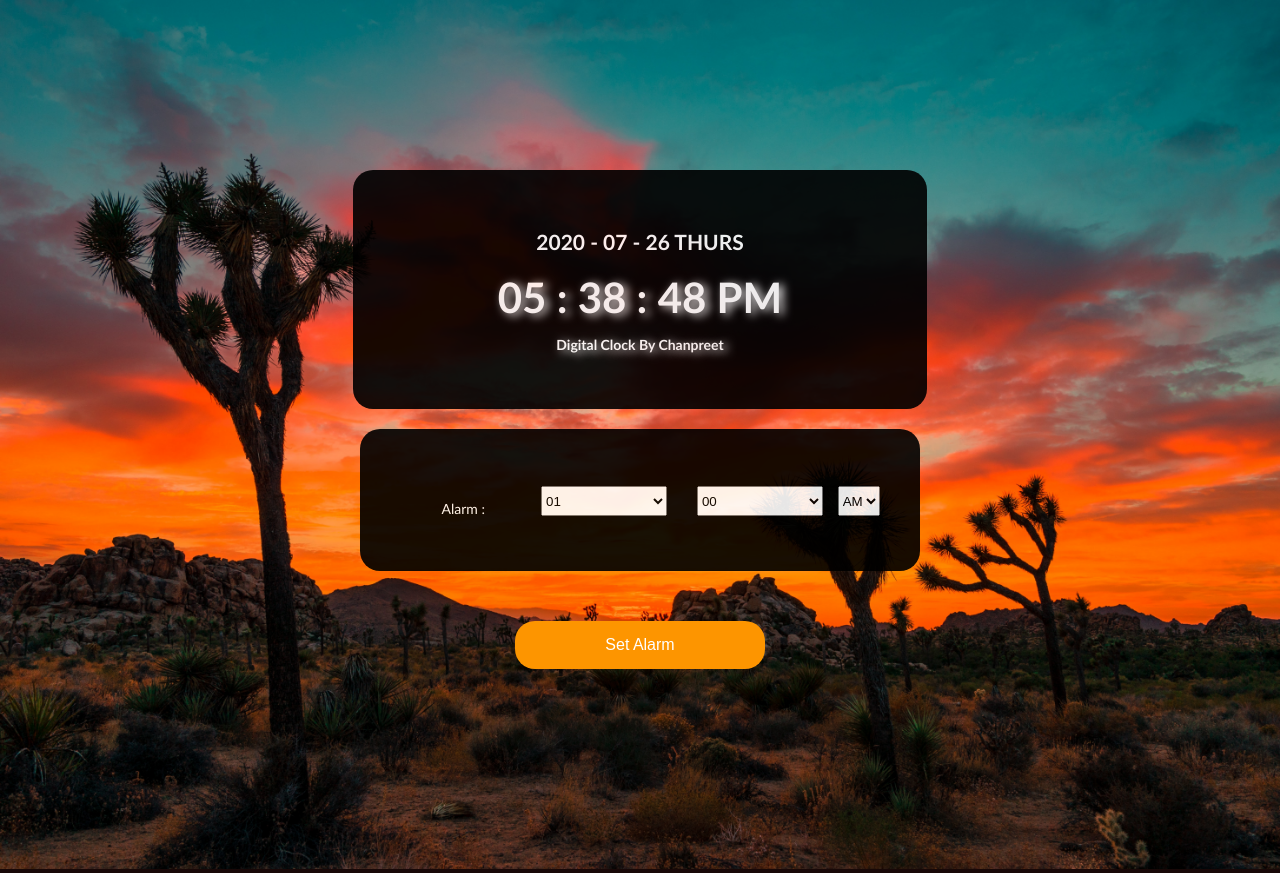
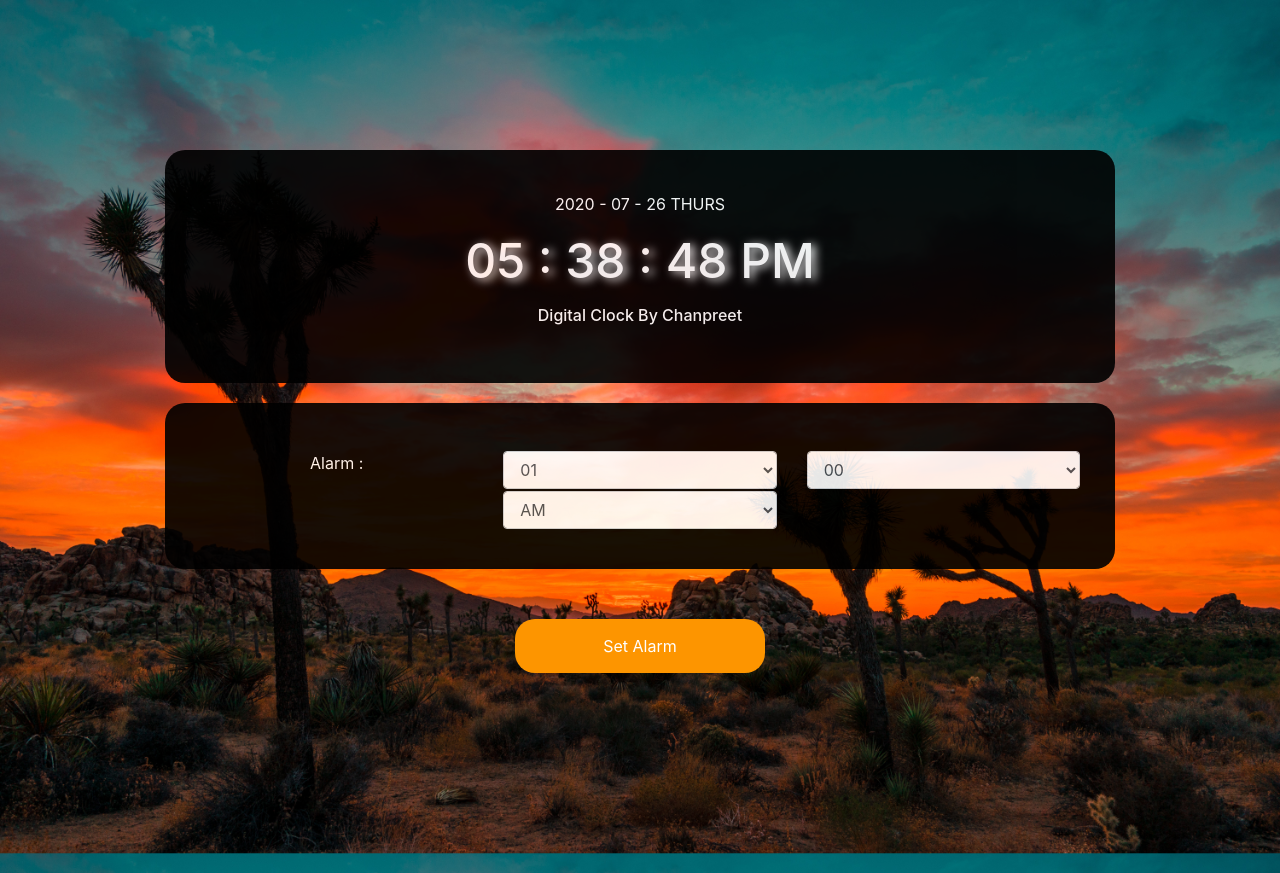
Before and after one commit to ChanpreetSingh05/Alarm, a PHP site: page / in a window 1280 px wide. Run offline with PHP 8.4, Linux system fonts and the light colour scheme; some libraries are stand-ins or nearby versions.

Commit message:
Responsive

```diff
--- a/CSStyle.css
+++ b/CSStyle.css
@@ -1,6 +1,4 @@
 body {
-    min-width: 700px;
-    max-width: 1280px;
     padding: 150px;
     height: 100%;
     font: normal normal 14px "Trebuchet MS", Arial, Tahoma, sans-serif;
@@ -8,6 +6,8 @@ body {
     background-size: cover;
     background-repeat: no-repeat;
     background-position: center;
+    background-color:#464646;
+    background-attachment: fixed;
 }
 
 select {
@@ -16,21 +16,15 @@ select {
 }
 
 .head_box {
-    width: 50%;
-    display: flex;
-    flex-direction: column;
-    justify-content: center;
     background: black;
     opacity: 0.9;
     text-align: center;
     padding: 42px;
-    margin: 20px auto;
     border-radius: 20px;
     color: white;
 }
 
 .Alarm_box {
-    width: 53%;
     background: black;
     opacity: 0.9;
     text-align: center;
@@ -87,3 +81,10 @@ h3 {
     margin: 50px auto;
     cursor: pointer;
 }
+
+   @media only screen and (max-width: 600px) {
+body {
+    padding: 250px 50px;
+
+}
+        }
--- a/home.html
+++ b/home.html
@@ -8,40 +8,44 @@
     <link rel="stylesheet" type="text/css" href="CSStyle.css">
     <link rel="stylesheet" href="https://fonts.googleapis.com/icon?family=Material+Icons">
     <script src="https://code.jquery.com/jquery-3.1.1.min.js"></script>
+    <link rel="stylesheet" href="https://stackpath.bootstrapcdn.com/bootstrap/4.5.2/css/bootstrap.min.css" integrity="sha384-JcKb8q3iqJ61gNV9KGb8thSsNjpSL0n8PARn9HuZOnIxN0hoP+VmmDGMN5t9UJ0Z" crossorigin="anonymous">
     <script src="js/clock.js"></script>
 </head>
 
 <body>
-    <div id="wrapper">
-        <div class="head_box">
-            <h2 id="date">00</h2>
+    <div class="container">
+        <div class="head_box container-fluid">
+            <p id="date">00</p>
             <h2 id="time">00</h2>
-            <h3> Digital Clock By Chanpreet</h3>
+            <h6 class="my-3">Digital Clock By Chanpreet</h6>
         </div>
 
-        <div class="Alarm_box">
+        <div class="Alarm_box container-fluid">
 
-            <h2 id="alarm_label"></h2>
-            <div class="Alarm">
-                <div id="a1">
+            <h5 id="alarm_label"></h5>
+
+  <div class="Alarm row">
+    <div class="col-lg-4 col-md-4 col-12">
                     <p>Alarm :</p>
-                </div>
-                <div id="a2">
-                    <select id="wakeUpTimeSelector">
+      </div>
+
+    <div class="col-lg-4 col-md-4 col-12">
+                    <select class="form-control" id="wakeUpTimeSelector">
 
                     </select>
-                </div>
-                <div id="a3">
-                    <select id="MinuteSelector">
+      </div>
+
+    <div class="col-lg-4 col-md-4 col-12">
+                    <select class="form-control" id="MinuteSelector">
 
                     </select>
-                </div>
-                <div id="a4">
-                    <select id="AMPM">
+      </div>
+
+    <div class="col-lg-4 col-md-4 col-12">        <select  class="form-control" id="AMPM">
                         <option value="AM">AM</option>
                         <option value="PM">PM</option>
                     </select>
-                </div>
+      </div>
             </div>
         </div>
         <button id="alarmbutton">Set Alarm</button>
```
